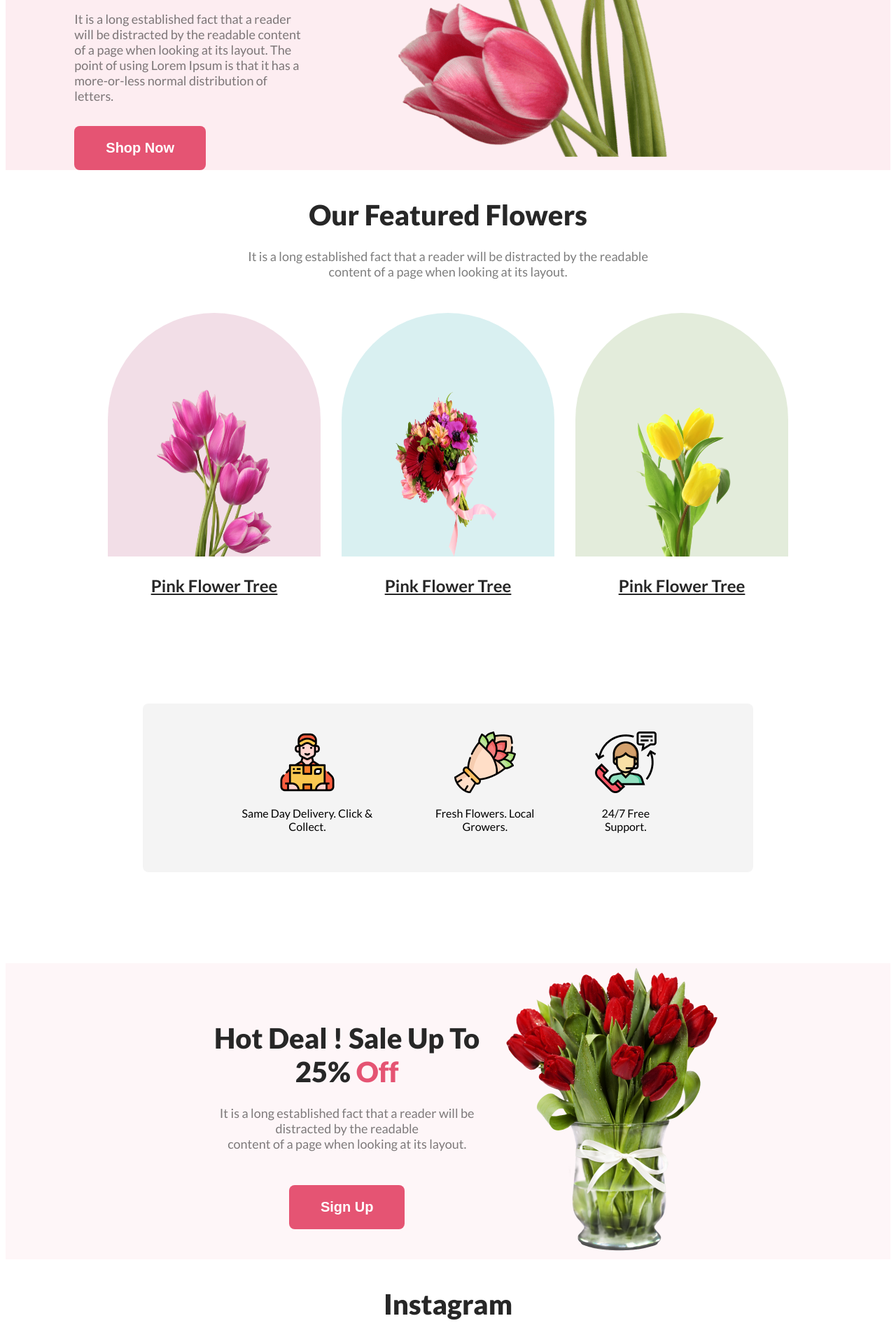
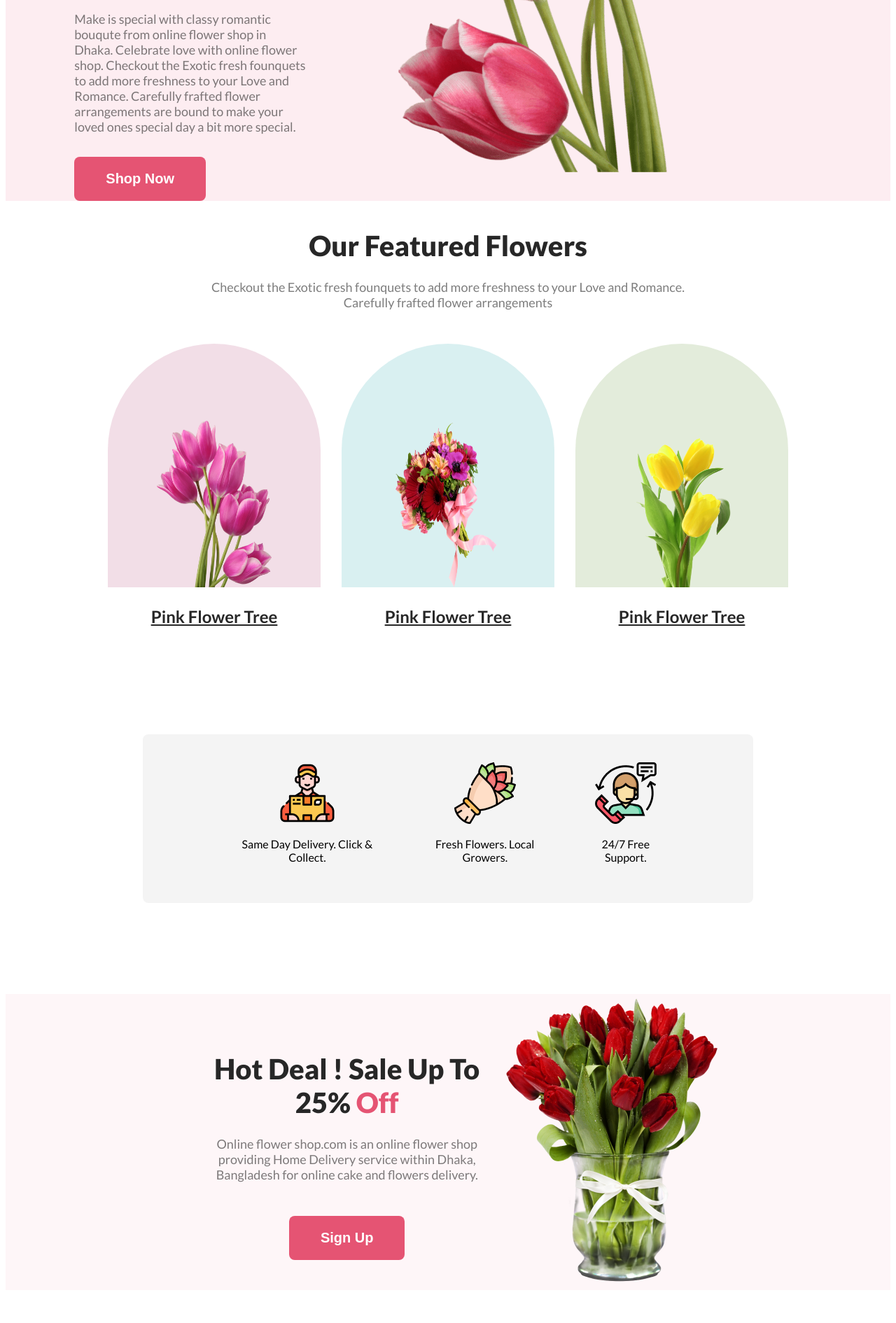
Before and after one commit to mamun-prodhan/assignment-1, a plain HTML site: page index.html in a window 1280 px wide. Shown: the part 800-2690 px from the top of the page at 70% size. Drawn offline with Linux system fonts and the light colour scheme; files whose address does not match are found by name.

Commit message:
final commit

```diff
--- a/index.html
+++ b/index.html
@@ -20,10 +20,7 @@
           Let's make beautiful flowers a part of your life.
         </h1>
         <p class="header-description">
-          It is a long established fact that a reader will be distracted by the
-          readable content of a page when looking at its layout. The point of
-          using Lorem Ipsum is that it has a more-or-less normal distribution of
-          letters.
+         Make is special with classy romantic bouqute from online flower shop in Dhaka. Celebrate love with online flower shop. Checkout the Exotic fresh founquets to add more freshness to your Love and Romance. Carefully frafted flower arrangements are bound to make your loved ones special day a bit more special.
         </p>
         <button class="btn-primary">Shop Now</button>
       </div>
@@ -36,9 +33,7 @@
       <section class="featured-flower">
         <h3 class="section-title">Our Featured Flowers</h3>
         <p class="section-description">
-          It is a long established fact that a reader will be distracted by the
-          readable <br />
-          content of a page when looking at its layout.
+            Checkout the Exotic fresh founquets to add more freshness to your Love and Romance. <br> Carefully frafted flower arrangements
         </p>
         <div class="flower-container">
           <div class="flower">
@@ -91,9 +86,7 @@
             Hot Deal ! Sale Up To 25% <span class="colored-text">Off</span>
           </h3>
           <p class="section-description">
-            It is a long established fact that a reader will be distracted by
-            the readable <br />
-            content of a page when looking at its layout.
+            Online flower shop.com is an online flower shop providing Home Delivery service within Dhaka, Bangladesh for online cake and flowers delivery.
           </p>
           <button class="btn-primary">Sign Up</button>
         </div>
@@ -105,9 +98,7 @@
       <section class="instagram">
         <h3 class="section-title">Instagram</h3>
         <p class="section-description">
-          It is a long established fact that a reader will be distracted by the
-          readable <br />
-          content of a page when looking at its layout.
+            Celebrate love with online flower shop. Checkout the Exotic fresh <br> founquets to add more freshness to your Love and Romance.
         </p>
         <div class="instagram-image">
           <img src="./assets/Flower 01.png" alt="" />
@@ -161,8 +152,7 @@
         <span class="colored-text">Flower</span>Shop
       </h3>
       <p class="section-description footer-section-description">
-        It is a long established fact that a reader will be distracted by the
-        readable<br />content of a page when looking at its layout.
+        Checkout the Exotic fresh founquets to add more freshness to your Love and Romance. <br> Carefully frafted flower arrangements
       </p>
       <p class="footer-copyright">
         @2020-2023, FlowerShop.com. All rights reserved.
```
